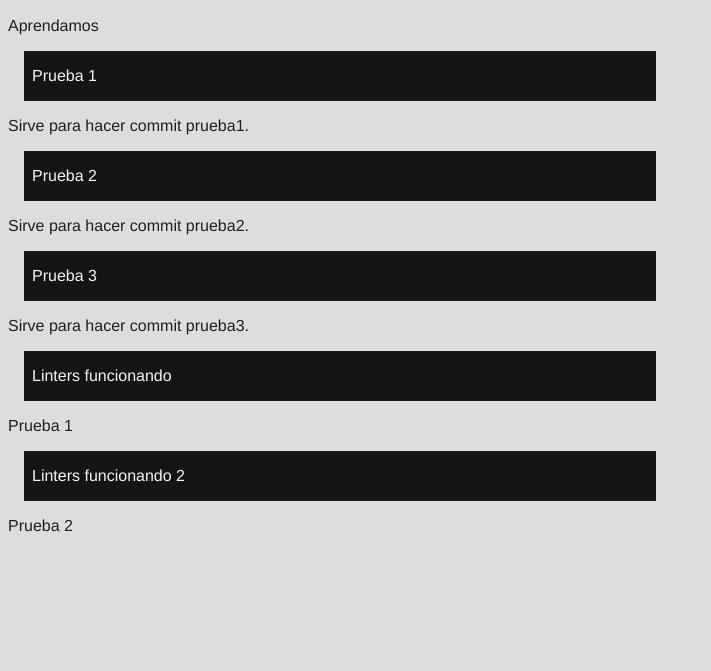
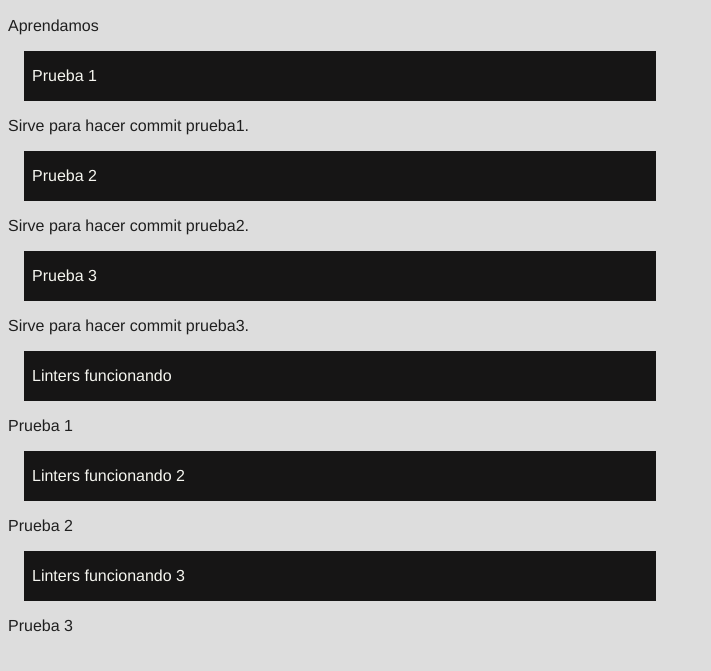
Before and after one commit to danyhoshi/proyectoI, a website: page index.html in a window 1280 px wide. Shown: the part 111-782 px from the top of the page, without its empty margins (0-711 px from the left). Drawn offline with Linux system fonts and the light colour scheme.

Commit message:
Add Prueba3 Linters funcionando

```diff
--- a/index.html
+++ b/index.html
@@ -33,6 +33,9 @@
         <p class="codigo">Linters funcionando 2</p>
     </div>
     <p>Prueba 2</p>
-
+    <div>
+        <p class="codigo">Linters funcionando 3</p>
+    </div>
+    <p>Prueba 3</p>
 </body>
 </html>
```
